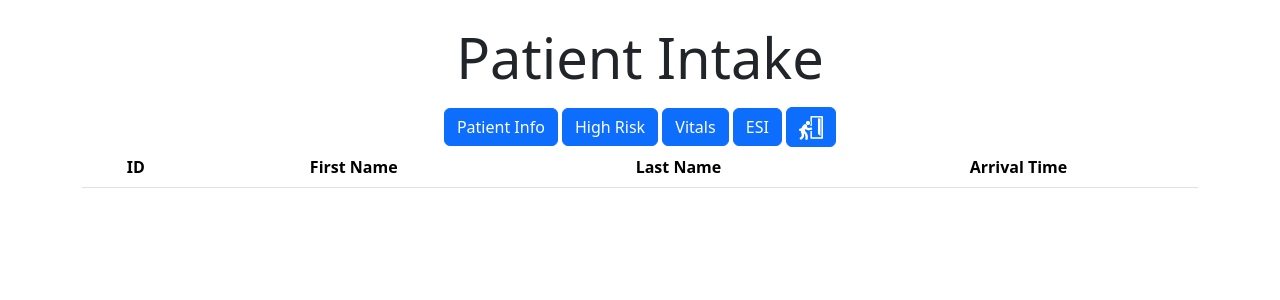
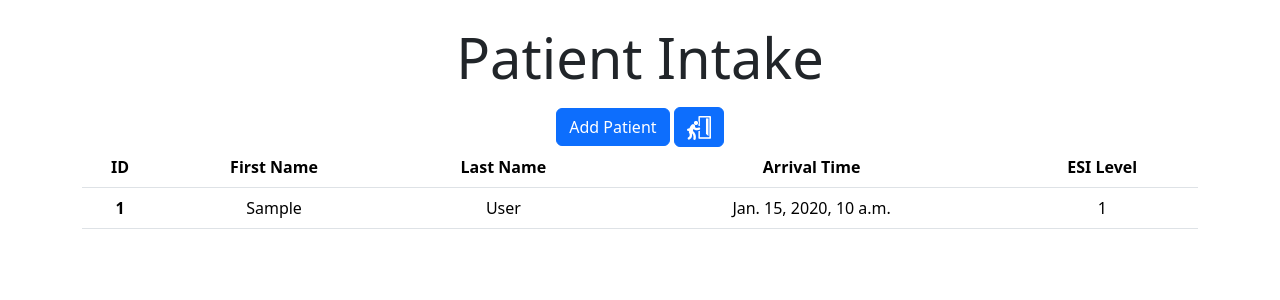
Before and after one commit to qubitscapstone/Qubits-Capstone-Project, a Django app: page /patient_intake in a window 1280 px wide. Shown: the part 56-356 px from the top of the page. Run offline with Django 5.2, Linux system fonts and the light colour scheme; a user stored in the database is signed in; tables that the repository leaves empty hold one stand-in row (values such as "Sample post"); lists and menus that the app fills with data are empty; parts of the project's set-up code (start-up, migrations or seed data) failed here and were passed over.

Commit message:
finishing next buttons and esi creation

```diff
--- a/qubits_capstone/website/forms.py
+++ b/qubits_capstone/website/forms.py
@@ -79,13 +79,13 @@ class VitalsForm(forms.ModelForm):
                     'class': 'form-control'} )
         }
         # ESI score override
-    # esi_override = forms.IntegerField(
-    #     label = "ESI level override",
-    #     required=False,
-    #     min_value=1,
-    #     max_value=5,
-    #     widget = forms.NumberInput(attrs={"class": "form-control"})
-# )
+    esi_override = forms.IntegerField(
+        label = "ESI level override",
+        required=False,
+        min_value=1,
+        max_value=5,
+        widget = forms.NumberInput(attrs={"class": "form-control"})
+    )
 
 class HighRiskForm(forms.Form):
     # complaint = forms.CharField(
@@ -135,12 +135,12 @@ class SwitchShift(forms.Form):
         label = "Please select the current shift",
         choices = [('A', "A"),
                    ('B', "B"),
-                   ('C', "C")
+                   ('C', "C"),
                    ('D', "D")],
         widget = forms.Select(attrs={"class": "form-select"})
     )
 class AddStaffToShift(forms.Form):
-    staff_to_add = forms.ModelChoiseField(
+    staff_to_add = forms.ModelChoiceField(
         label = "Please select a staff member to add to this shift",
         queryset = Staff.objects.all(),
         widget = forms.Select(attrs={"class": "form-select"})
--- a/qubits_capstone/website/templates/patient_intake.html
+++ b/qubits_capstone/website/templates/patient_intake.html
@@ -11,7 +11,7 @@
 
     <!-- Patient Info -->
     <button type="button" class="btn btn-primary" data-bs-toggle="modal" data-bs-target="#patient-info-modal">
-            Patient Info
+        Add Patient
     </button>
     <div class="modal fade" id="patient-info-modal" data-bs-backdrop="static" tabindex="-1">
         <div class="modal-dialog">
@@ -26,23 +26,14 @@
                         {{ patient_form.as_p }}
                     </div>
                     <div class="modal-footer">
-                            <button type="button" class="btn btn-secondary" data-bs-dismiss="modal">Close</button>
                         <button type="submit" name="patient_submit" class="btn btn-primary">Save changes</button>
-                            <!-- <button type="button" class="btn btn-success"
-                                    data-bs-toggle="modal"
-                                    data-bs-target="#high-risk-modal"
-                                    data-bs-dismiss="modal">
-                                Next
-                            </button> -->
                     </div>
                 </form>
             </div>
         </div>
     </div>
     <!-- High Risk Situations -->
-        <button type="button" class="btn btn-primary" data-bs-toggle="modal" data-bs-target="#high-risk-modal">
-            High Risk
-        </button>
+    {% if open_high_risk %}
     <div class="modal fade" id="high-risk-modal" data-bs-backdrop="static" tabindex="-1">
         <div class="modal-dialog">
             <div class="modal-content">
@@ -56,24 +47,24 @@
                         {{ high_risk_form.as_p }}
                     </div>
                     <div class="modal-footer">
-                            <button type="button" class="btn btn-secondary" data-bs-dismiss="modal">Close</button>
                         <button type="submit" name="high_risk_submit" class="btn btn-primary">Save changes</button>
-                            <!-- <button type="button" class="btn btn-success"
-                                    data-bs-toggle="modal"
-                                    data-bs-target="#vitals-modal"
-                                    data-bs-dismiss="modal">
-                                Next: Vitals
-                            </button> -->
                     </div>
                 </form>
             </div>
         </div>
     </div>
+    <!-- open the modal -->
+    <script>
+        document.addEventListener("DOMContentLoaded", function () {
+            new bootstrap.Modal(document.getElementById('high-risk-modal')).show();
+        });
+    </script>
+    {% endif %}
     <!-- Vitals -->
-        <button type="button" class="btn btn-primary" data-bs-toggle="modal" data-bs-target="#vitals-modal">
+    <!-- <button type="button" class="btn btn-primary" data-bs-toggle="modal" data-bs-target="#vitals-modal">
             Vitals
-        </button>
-
+        </button> -->
+    {% if open_vitals %}
     <div class="modal fade" id="vitals-modal" data-bs-backdrop="static" tabindex="-1">
         <div class="modal-dialog">
             <div class="modal-content">
@@ -82,7 +73,7 @@
                     <button type="button" class="btn-close" data-bs-dismiss="modal"></button>
                 </div>
 
-                    <form action="{% url 'patient_intake' %}"  method="post">
+                <form action="{% url 'patient_intake' %}" method="post">
                     {% csrf_token %}
                     <div class="modal-body">
                         {{ vitals_form.as_p }}
@@ -96,10 +87,19 @@
             </div>
         </div>
     </div>
+    <!-- show ESI modal -->
+    <script>
+        document.addEventListener("DOMContentLoaded", function () {
+            new bootstrap.Modal(document.getElementById('vitals-modal')).show();
+        });
+    </script>
+    {% endif %}
+
+    {% if open_ESI_output %}
     <!-- ESI Model -->
-         <button type="button" class="btn btn-primary" data-bs-toggle="modal" data-bs-target="#ESI-modal">
+    <!-- <button type="button" class="btn btn-primary" data-bs-toggle="modal" data-bs-target="#ESI-modal">
                 ESI
-        </button>
+            </button> -->
     <div class="modal fade" id="ESI-modal" data-bs-backdrop="static" tabindex="-1">
         <div class="modal-dialog">
             <div class="modal-content">
@@ -107,8 +107,6 @@
                     <h5 class="modal-title">ESI Output</h5>
                     <button type="button" class="btn-close" data-bs-dismiss="modal"></button>
                 </div>
-                </div>
-
                 <div class="modal-body">
                     <!-- loading screen -->
                     <div id="loading" class="text-center">
@@ -116,37 +114,40 @@
                         <p class="mt-2 text-light">Loading...</p>
                     </div>
                     <!-- Result -->
-                  {% if show_result %}
                     <div id="esi-result">
-
                         <!-- ESI Color -->
                         <p class="text-muted mb-1">ESI Level</p>
                         <span class="badge fs-4
-                     {% if esi_score == 1 %}bg-danger
-                     {% elif esi_score == 2 %}bg-warning text-dark
-                     {% elif esi_score == 3 %}bg-info text-dark
-                     {% elif esi_score == 4 %}bg-primary
-                     {% else %}bg-success
+                            {% if esi_score == 1 %} bg-danger
+                            {% elif esi_score == 2 %} bg-warning text-dark
+                            {% elif esi_score == 3 %} bg-info text-dark
+                            {% elif esi_score == 4 %} bg-primary
+                            {% else %} bg-success
                             {% endif %}">
-                 Level {{ esi_score }}
+                            Level {{ ESI_score }}
                         </span>
 
                         <!-- ESI Description -->
                         <p class="mt-3 fw-semibold">
-                    {% if esi_score == 1 %}Most Urgent
-                    {% elif esi_score == 2 %}High Urgency
-                    {% elif esi_score == 3 %}Low Urgency
-                    {% elif esi_score == 4 %}Least Urgent
+                            {% if ESI_score == 1 %}Most Urgent
+                            {% elif ESI_score == 2 %}High Urgency
+                            {% elif ESI_score == 3 %}Low Urgency
+                            {% elif ESI_score == 4 %}Least Urgent
                             {% else %}Non Urgent
                             {% endif %}
                         </p>
-
-                </div>
-                {% endif %}
                     </div>
                 </div>
             </div>
-
+        </div>
+    </div>
+    <!-- show ESI modal -->
+    <script>
+        document.addEventListener("DOMContentLoaded", function () {
+            new bootstrap.Modal(document.getElementById('ESI-modal')).show();
+        });
+    </script>
+    {% endif %}
 
     <!-- Icon found at https://www.flaticon.com/free-icons/exit" -->
     <!-- Patient Left -->
@@ -162,7 +163,7 @@
                     <button type="button" class="btn-close" data-bs-dismiss="modal"></button>
                 </div>
 
-                    <form action="{% url 'patient_intake' %}"  method="post">
+                <form action="{% url 'patient_intake' %}" method="post">
                     {% csrf_token %}
                     <div class="modal-body">
                         {{ patient_left_form.as_p }}
@@ -170,13 +171,15 @@
 
                     <div class="modal-footer">
                         <button type="button" class="btn btn-secondary" data-bs-dismiss="modal">Close</button>
-                            <button type="submit" name="patient_left_submit" class="btn btn-primary">Save changes</button>
+                        <button type="submit" name="patient_left_submit" class="btn btn-primary">Save
+                            changes</button>
                     </div>
                 </form>
             </div>
         </div>
     </div>
     {% endif %}
+
     <!-- All Current Patients -->
     <table class="table">
         <thead>
@@ -185,18 +188,18 @@
                 <th scope="col">First Name</th>
                 <th scope="col">Last Name</th>
                 <th scope="col">Arrival Time</th>
-                <!-- <th scope="col">ESI Level</th> -->
+                <th scope="col">ESI Level</th>
             </tr>
         </thead>
         <tbody>
-            {% for visit in all_visits %}
-                {% if not visit.exiting_time %}
+            {% for assessment in all_assessments %}
+            {% if not assessment.vitals.visit.exiting_time %}
             <tr>
-                        <th scope="row">{{ visit.patient_id.patient_id }}</th>
-                        <td>{{ visit.patient_id.first_name }}</td>
-                        <td>{{ visit.patient_id.last_name }}</td>
-                        <td>{{ visit.arrival_time }}</td>
-                        <!-- <td>Null</td> -->
+                <th scope="row">{{ assessment.vitals_id.visit_id.patient_id.patient_id }}</th>
+                <td>{{ assessment.vitals_id.visit_id.patient_id.first_name }}</td>
+                <td>{{ assessment.vitals_id.visit_id.patient_id.last_name }}</td>
+                <td>{{ assessment.vitals_id.visit_id.arrival_time }}</td>
+                <td>{{ assessment.esi_level }}</td>
             </tr>
             {% endif %}
             {% endfor %}
--- a/qubits_capstone/website/views.py
+++ b/qubits_capstone/website/views.py
@@ -1,9 +1,8 @@
 from django.shortcuts import render
 from django.contrib.auth.decorators import login_required
 import website.models
-from .forms import PatientForm, VitalsForm, HighRiskForm, PatientLeftForm
+from .forms import PatientForm, VitalsForm, HighRiskForm, PatientLeftForm, SwitchShift, AddStaffToShift
 from django.contrib import messages
-from scripts.esi_calculation import calculate_esi
 from .webapp_scripts.esi_logic import get_esi_for_vital_id
 
 
@@ -13,9 +12,29 @@ def home(request):
 
 @login_required
 def patient_intake(request):
-    all_visits = website.models.Visit.objects.all()
+
+    # gather data needed for all requests
+    all_assessments = website.models.TriageAssessment.objects.order_by('-triage_id')
+
+    patient_form = PatientForm()
+    high_risk_form = HighRiskForm()
+    vitals_form = VitalsForm()
+    patient_left_form = PatientLeftForm()
+
+    context = {
+        "all_assessments": all_assessments,
+        "patient_form": patient_form,
+        "high_risk_form": high_risk_form,
+        "vitals_form": vitals_form,
+        "patient_left_form" : patient_left_form,
+        "ESI_score" : None,
+        "open_high_risk" : False,
+        "open_vitals" : False,
+        "open_ESI_output" : False
+    }
 
     if request.method == "POST":
+
         if "patient_submit" in request.POST:
             patient_form = PatientForm(request.POST)
             if patient_form.is_valid():
@@ -26,6 +45,9 @@ def patient_intake(request):
 
                 # save the visit id created to use in vitals creation
                 request.session['current_visit_id'] = visit.visit_id
+
+                # open the high risk modal
+                context["open_high_risk"] = True
 
             else:
                 print(patient_form.errors)
@@ -46,6 +68,9 @@ def patient_intake(request):
                 request.session['disoriented'] = high_risk_form.cleaned_data["disoriented"]
                 request.session['severe_pain'] = high_risk_form.cleaned_data["severe_pain"]
                 request.session['diff_resources'] = high_risk_form.cleaned_data["diff_resources"]
+
+                # open vitals modal
+                context["open_vitals"] = True
 
             else:
                 print(high_risk_form.errors)
@@ -72,15 +97,15 @@ def patient_intake(request):
                 curr_vitals.save()
 
                 # get the score if they manually entered it
-                esi_score = vitals_form.cleaned_data.get("esi_override")
+                context["ESI_score"] = vitals_form.cleaned_data.get("esi_override")
 
                 #TO DO: Get ESI script data to the database and front end
                 # # if no override, calculate using script
-                if not esi_score:
-                    esi_score = get_esi_for_vital_id(curr_vitals.Vitals_id)
+                if not context["ESI_score"]:
+                    context["ESI_score"] = get_esi_for_vital_id(curr_vitals.Vitals_id)
 
                 # save ESI score in DB
-                website.models.TriageAssessment.objects.create(visit_id=current_visit, esi_level = esi_score)
+                website.models.TriageAssessment.objects.create(vitals_id=curr_vitals, esi_level = context["ESI_score"])
 
                 # after everything has saved, remove saved session values to avoid errors in later entries
                 request.session.pop('current_visit_id', None)
@@ -89,6 +114,9 @@ def patient_intake(request):
                 request.session.pop('disoriented', None)
                 request.session.pop('severe_pain', None)
                 request.session.pop('diff_resources', None)
+
+                # open the ESI output modal
+                context["open_ESI_output"] = True
 
             else:
                 print(vitals_form.errors)
@@ -111,19 +139,6 @@ def patient_intake(request):
             else:
                 print(patient_left_form.errors)
 
-    patient_form = PatientForm()
-    high_risk_form = HighRiskForm()
-    vitals_form = VitalsForm()
-    patient_left_form = PatientLeftForm()
-
-    context = {
-        "all_visits": all_visits,
-        "patient_form": patient_form,
-        "high_risk_form": high_risk_form,
-        "vitals_form": vitals_form,
-        "patient_left_form" : patient_left_form,
-        # "ESI_result" : esi_score
-    }
     return render(request, "patient_intake.html", context)
 
 @login_required
```
Lines whose indentation alone changed are shown as unchanged.
